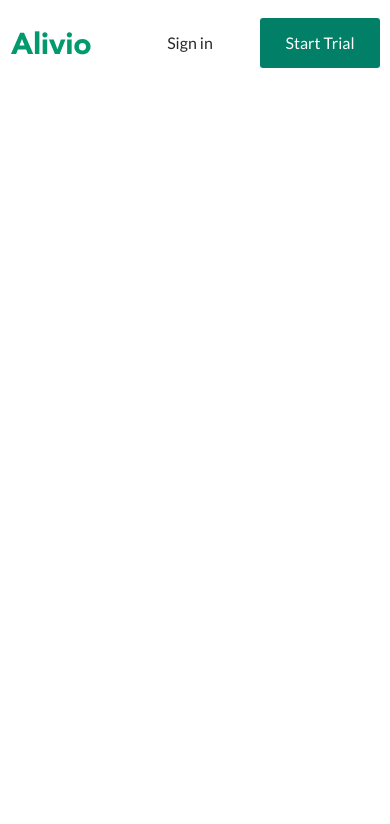
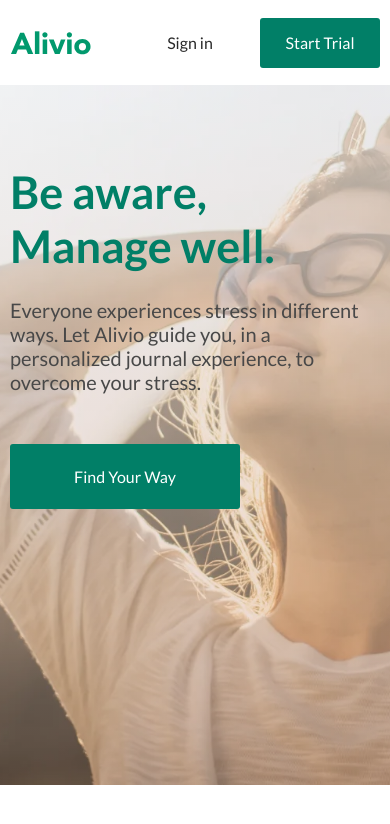
Before and after one commit to VA-LE-RY/alivio_page, a plain HTML site: page index.html in a window 390 px wide. Drawn offline with Linux system fonts and the light colour scheme.

Commit message:
hero section implementation

```diff
--- a/index.css
+++ b/index.css
@@ -1,3 +1,4 @@
 @import url('styles/variables.css');
 @import url('styles/basic.css');
 @import url('styles/header.css');
+@import url('styles/hero.css');
--- a/index.html
+++ b/index.html
@@ -42,5 +42,17 @@
             </div>
         </div>
     </header>
+
+    <main>
+        <section class="hero" aria-label="hero section">
+            <div class="container">
+                <div class="hero__content">
+                    <h1 class="hero__title">Be aware, Manage well.</h1>
+                    <p class="hero__desc" aria-label="main description">Everyone experiences stress in different ways. Let Alivio guide you, in a personalized journal experience, to overcome your stress.</p>
+                    <button type="button" class="btn">Find Your Way</button>
+                </div>
+            </div>
+        </section>
+    </main>
 </body>
 </html>
--- a/styles/basic.css
+++ b/styles/basic.css
@@ -17,6 +17,10 @@ ul {
 a {
     text-decoration: none;
     color: unset;
+}
+
+h1, h2, h3, h4, h5, h6, p {
+    margin: 0;
 }
 
 .container {
--- /dev/null
+++ b/styles/hero.css
@@ -0,0 +1,53 @@
+.hero {
+    background: url('../assets/webp/logo-img.webp') center/cover no-repeat;
+    width: 100%;
+    height: 890px;
+}
+
+.hero__content {
+    padding: 180px 0 0 0;
+    max-width: 420px;
+    display: flex;
+    flex-direction: column;
+    justify-content: start;
+    align-items: start;
+}
+
+.hero__title {
+    color: var(--co-green);
+    font-size: 65px;
+    font-weight: 700;
+}
+
+.hero__desc {
+    margin: 25px 0 50px;
+    color: var(--co-light-black);
+    font-size: 20px;
+    font-weight: 400;
+}
+
+.hero__content .btn {
+    width: 230px;
+    height: 65px;
+}
+
+@media (max-width: 768px) {
+    .hero {
+        height: 700px;
+    }
+    .hero__content {
+        padding: 80px 0 0 0;
+    }
+}
+
+@media (max-width: 480px) {
+    .hero {
+        background:
+        linear-gradient(180deg, rgba(245, 246, 252, 0.52), rgba(255, 176, 139, 0.28)),
+        url('../assets/webp/logo-img.webp') 60% 50%/cover no-repeat;
+    }
+    .hero__title {
+        font-size: 45px;
+        max-width: 350px;
+    }
+}
--- a/styles/variables.css
+++ b/styles/variables.css
@@ -3,6 +3,7 @@
     --co-green: #017f67;
     --co-darkgreen: #245852;
     --co-black: #292929;
+    --co-light-black: #484848;
 }
 
 /*media breakpoints: 992px, 768px, 576px, 480px*/
```
